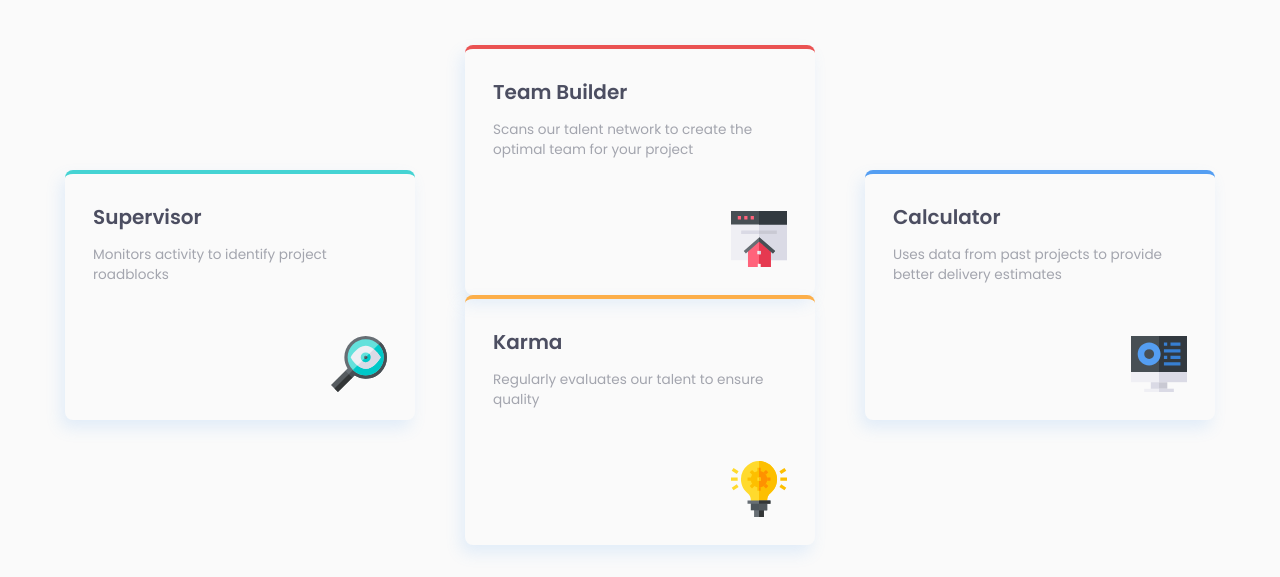
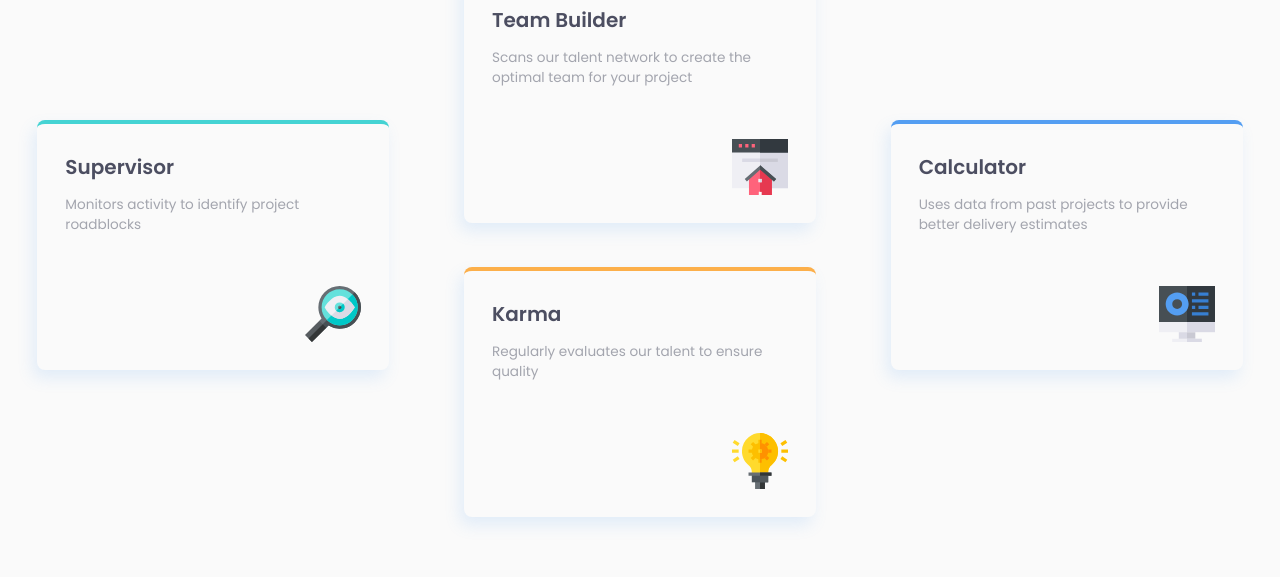
Before and after one commit to sohanurshadhin/fm-four-card-feature-section-master, a plain HTML site: page index.html in a window 1280 px wide. Shown: the part 234-811 px from the top of the page. Drawn offline with Linux system fonts and the light colour scheme.

Commit message:
Update style.css

```diff
--- a/style.css
+++ b/style.css
@@ -21,13 +21,9 @@
   box-sizing: border-box;
 }
 body {
-  display: flex;
-  justify-content: center;
-  align-items: center;
   background: var(--veryLightGray);
   font-size: 1rem;
   overflow-y: scroll;
-  overflow-x: hidden;
 }
 img {
   max-width: 100%;
@@ -35,20 +31,14 @@ img {
 
 /* basic layout customize */
 
-.container {
-  width: 1280px;
-  display: grid;
-  grid-template-rows: repeat(2, auto);
-}
 .top-sec {
   display: flex;
   justify-content: center;
 }
 .main-sec {
-/*   height: fit-content; */
+  height: fit-content;
   display: grid;
   grid-template-columns: repeat(3, auto);
-  padding: 2rem 2.5rem;
 }
 .childDiv {
   display: flex;
@@ -63,6 +53,7 @@ img {
   display: flex;
   flex-direction: column;
   justify-content: space-between;
+  height: 34rem;
 }
 
 /* basic top design */
@@ -77,7 +68,7 @@ img {
   font-family: var(--ff-fw-200);
   color: var(--veryDarkBlue);
   font-size: 2rem;
-  margin-top: 3.5rem;
+  margin-top: 1rem;
 }
 .t-pbt {
   font-family: var(--ff-fw-600);
@@ -95,8 +86,8 @@ img {
 /* card layout design */
 
 .card {
-  width: 350px;
-  height: 250px;
+  width: 22rem;
+  height: 15.625rem;
   display: flex;
   flex-direction: column;
   border-radius: 0.5rem;
@@ -144,52 +135,14 @@ img {
   width: 3.5rem;
 }
 
-/* responsive screen - desktop */
-
-@media screen and (min-width: 2161px) and (max-width: 3600px) {
-  .container {
-    scale: 1.75;
-  }
-  body {
-    margin-top: 12%;
-  }
-}
-/* 4k screen */
-@media screen and (max-width: 2160px) {
-  .container {
-    scale: 1.25;
-  }
-  body {
-    margin-top: 5%;
-  }
-}
-/* 2k screen */
-@media screen and (max-width: 1440px) {
-  .container {
-    scale: 1.1;
-  }
-  body {
-    margin-top: 3.5%;
-  }
-}
-/* FHD screen */
-@media screen and (max-width: 1280px) {
-  .container {
-    scale: 1;
-  }
-  body {
-    margin-top: 0;
-  }
-}
-
-/* responsive screen - tablet */
+/* responsive screen */
 
 @media screen and (max-width: 800px) {
   .container {
-    padding: 2rem;
+    padding: 0rem;
   }
   .main-sec {
-    /* height: fit-content; */
+    height: fit-content;
     display: grid;
     grid-template-columns: auto;
     grid-template-rows: repeat(3, auto);
@@ -207,24 +160,15 @@ img {
   .main-sec {
     display: flex;
     flex-direction: column;
-    padding: 3rem 0;
   }
   .card {
     margin-bottom: 2rem;
   }
   .card.four {
-    margin-bottom: 0;
+    margin-bottom: 2rem;
   }
   .t-prgph {
     width: 20rem;
-  }
-}
-
-/* responsive screen - phone */
-
-@media screen and (max-width: 600px) {
-  .container {
-    width: 100%;
   }
 }
 
```
